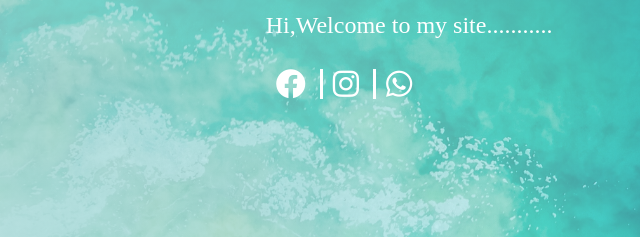
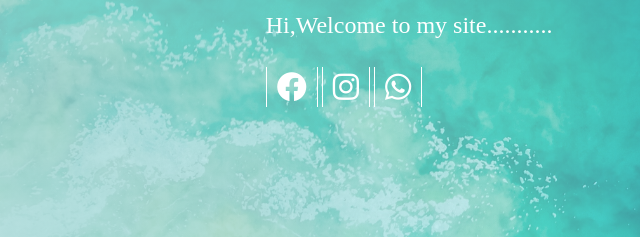
Before and after one commit to aubonee/css18-19-webclass-iiuc, a plain HTML site: page index.html in a window 1280 px wide. Shown: the part 419-656 px from the top of the page, 105-745 px from the left. Drawn offline with Linux system fonts and the light colour scheme.

Commit message:
Update style.css

```diff
--- a/style.css
+++ b/style.css
@@ -18,6 +18,7 @@
     height: 80vh;
     margin: auto;
     box-sizing: border-box;
+    transition: 0.5s;
 }
 
 .text-section {
@@ -28,6 +29,10 @@
     margin-top: 200px;
     line-height: 35px;
     padding: auto;
+}
+
+.trans-layer:hover {
+    border: 5px solid #fff;
 }
 
 .title {
@@ -54,16 +59,33 @@
     /* padding: 10px; */
 }
 
-.social-icon a .fa-facebook {
-    padding: 0 10px 0 10px;
+
+/* .social-icon a .fa-facebook {
+    padding: 5px 10px 5px 10px;
+    border-left: 1px solid #fff;
+    border-right: 1px solid #fff;
 }
 
 .fa-instagram {
-    border-left: 3px solid #fff;
-    padding: 0 10px 0 10px;
+    border-left: 1px solid #fff;
+    border-right: 1px solid #fff;
+    padding: 5px 10px 5px 10px;
 }
 
 .fa-whatsapp {
-    border-left: 3px solid #fff;
-    padding: 0 10px 0 10px;
+    border-left: 1px solid #fff;
+    border-right: 1px solid #fff;
+    padding: 5px 10px 5px 10px;
+} */
+
+.social-icon a i {
+    padding: 5px 10px 5px 10px;
+    border-left: 1px solid #fff;
+    border-right: 1px solid #fff;
+    transition: 0.5s;
 }
+
+.social-icon a i:hover {
+    font-size: 33px;
+    background-image: linear-gradient(to right, rgb(128, 128, 128, 0.8), rgb(0, 0, 0));
+}
```
